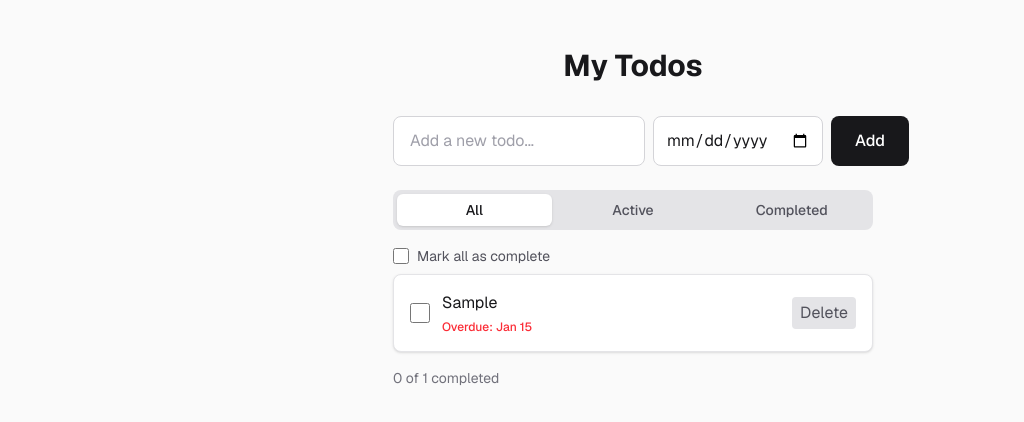
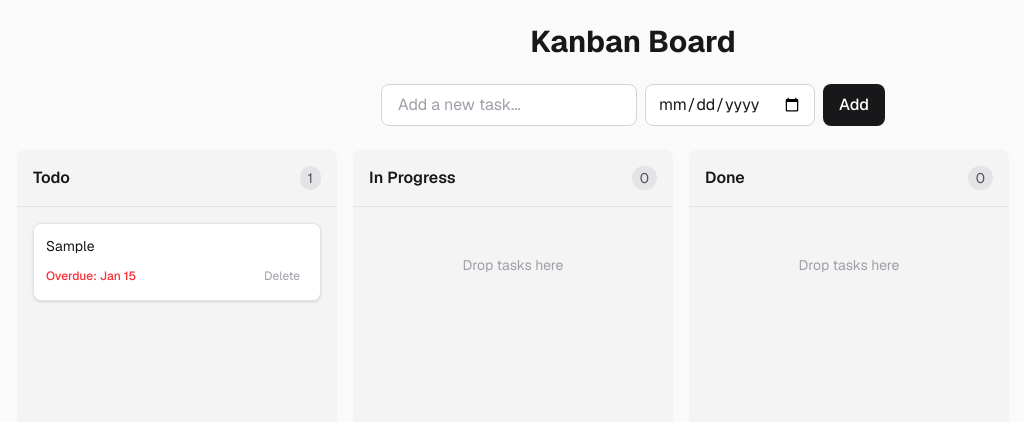
Before and after one commit to evisdren/test-app, a Next.js app: page / in a window 1280 px wide. Both pictures are taken after typing "Sample", "2020-01-15" into the empty fields and a click on the button "Add". Shown: the top 422 px of the page, without its empty margins (7-1031 px from the left). Built offline with nearby package versions, Linux system fonts and the light colour scheme.

Commit message:
add kanban board
Entire-Checkpoint: f2a227b442e4

```diff
--- a/app/page.tsx
+++ b/app/page.tsx
@@ -1,24 +1,32 @@
 "use client";
 
-import { useState, useEffect } from "react";
+import { useState, useEffect, DragEvent } from "react";
+
+type Status = "todo" | "in-progress" | "done";
 
 interface Todo {
   id: number;
   text: string;
-  completed: boolean;
+  status: Status;
   dueDate?: string;
 }
 
-const STORAGE_KEY = "todos";
+const STORAGE_KEY = "kanban-todos";
 
-export default function Home() {
+const COLUMNS: { id: Status; title: string }[] = [
+  { id: "todo", title: "Todo" },
+  { id: "in-progress", title: "In Progress" },
+  { id: "done", title: "Done" },
+];
+
+export default function KanbanBoard() {
   const [todos, setTodos] = useState<Todo[]>([]);
+  const [isLoaded, setIsLoaded] = useState(false);
   const [inputValue, setInputValue] = useState("");
-  const [isLoaded, setIsLoaded] = useState(false);
-  const [filter, setFilter] = useState<"all" | "active" | "completed">("all");
+  const [dueDate, setDueDate] = useState("");
+  const [draggedId, setDraggedId] = useState<number | null>(null);
   const [editingId, setEditingId] = useState<number | null>(null);
   const [editText, setEditText] = useState("");
-  const [dueDate, setDueDate] = useState("");
 
   // Load todos from localStorage on mount
   useEffect(() => {
@@ -40,32 +48,51 @@ export default function Home() {
     if (inputValue.trim() === "") return;
     setTodos([
       ...todos,
-      { id: Date.now(), text: inputValue.trim(), completed: false, dueDate: dueDate || undefined },
+      {
+        id: Date.now(),
+        text: inputValue.trim(),
+        status: "todo",
+        dueDate: dueDate || undefined,
+      },
     ]);
     setInputValue("");
     setDueDate("");
   };
 
-  const toggleTodo = (id: number) => {
-    setTodos(
-      todos.map((todo) =>
-        todo.id === id ? { ...todo, completed: !todo.completed } : todo
-      )
-    );
+  const handleKeyDown = (e: React.KeyboardEvent) => {
+    if (e.key === "Enter") {
+      addTodo();
+    }
   };
 
   const deleteTodo = (id: number) => {
     setTodos(todos.filter((todo) => todo.id !== id));
   };
 
-  const clearCompleted = () => {
-    setTodos(todos.filter((todo) => !todo.completed));
+  const handleDragStart = (e: DragEvent<HTMLDivElement>, id: number) => {
+    setDraggedId(id);
+    e.dataTransfer.effectAllowed = "move";
   };
 
-  const handleKeyDown = (e: React.KeyboardEvent) => {
-    if (e.key === "Enter") {
-      addTodo();
-    }
+  const handleDragOver = (e: DragEvent<HTMLDivElement>) => {
+    e.preventDefault();
+    e.dataTransfer.dropEffect = "move";
+  };
+
+  const handleDrop = (e: DragEvent<HTMLDivElement>, status: Status) => {
+    e.preventDefault();
+    if (draggedId === null) return;
+
+    setTodos(
+      todos.map((todo) =>
+        todo.id === draggedId ? { ...todo, status } : todo
+      )
+    );
+    setDraggedId(null);
+  };
+
+  const handleDragEnd = () => {
+    setDraggedId(null);
   };
 
   const startEditing = (todo: Todo) => {
@@ -97,17 +124,6 @@ export default function Home() {
     }
   };
 
-  const toggleAll = () => {
-    const allCompleted = todos.every((t) => t.completed);
-    setTodos(todos.map((todo) => ({ ...todo, completed: !allCompleted })));
-  };
-
-  const filteredTodos = todos.filter((todo) => {
-    if (filter === "active") return !todo.completed;
-    if (filter === "completed") return todo.completed;
-    return true;
-  });
-
   const isOverdue = (dueDate?: string) => {
     if (!dueDate) return false;
     const today = new Date();
@@ -120,86 +136,74 @@ export default function Home() {
     return date.toLocaleDateString(undefined, { month: "short", day: "numeric" });
   };
 
+  const getColumnTodos = (status: Status) =>
+    todos.filter((todo) => todo.status === status);
+
   return (
-    <div className="flex min-h-screen items-start justify-center bg-zinc-50 py-12 font-sans dark:bg-zinc-900">
-      <main className="w-full max-w-lg px-4">
-        <h1 className="mb-8 text-center text-3xl font-bold text-zinc-900 dark:text-zinc-50">
-          My Todos
+    <div className="flex min-h-screen flex-col bg-zinc-50 p-6 font-sans dark:bg-zinc-900">
+      <header className="mb-6">
+        <h1 className="text-center text-3xl font-bold text-zinc-900 dark:text-zinc-50">
+          Kanban Board
         </h1>
+      </header>
 
-        <div className="mb-6 flex gap-2">
+      <div className="mb-6 flex justify-center gap-2">
         <input
           type="text"
           value={inputValue}
           onChange={(e) => setInputValue(e.target.value)}
           onKeyDown={handleKeyDown}
-            placeholder="Add a new todo..."
-            className="flex-1 rounded-lg border border-zinc-300 bg-white px-4 py-3 text-zinc-900 placeholder-zinc-400 focus:border-zinc-500 focus:outline-none dark:border-zinc-600 dark:bg-zinc-800 dark:text-zinc-50 dark:placeholder-zinc-500"
+          placeholder="Add a new task..."
+          className="w-64 rounded-lg border border-zinc-300 bg-white px-4 py-2 text-zinc-900 placeholder-zinc-400 focus:border-zinc-500 focus:outline-none dark:border-zinc-600 dark:bg-zinc-800 dark:text-zinc-50 dark:placeholder-zinc-500"
         />
         <input
           type="date"
           value={dueDate}
           onChange={(e) => setDueDate(e.target.value)}
-            className="rounded-lg border border-zinc-300 bg-white px-3 py-3 text-zinc-900 focus:border-zinc-500 focus:outline-none dark:border-zinc-600 dark:bg-zinc-800 dark:text-zinc-50"
+          className="rounded-lg border border-zinc-300 bg-white px-3 py-2 text-zinc-900 focus:border-zinc-500 focus:outline-none dark:border-zinc-600 dark:bg-zinc-800 dark:text-zinc-50"
         />
         <button
           onClick={addTodo}
-            className="rounded-lg bg-zinc-900 px-6 py-3 font-medium text-white transition-colors hover:bg-zinc-700 dark:bg-zinc-50 dark:text-zinc-900 dark:hover:bg-zinc-200"
+          className="rounded-lg bg-zinc-900 px-4 py-2 font-medium text-white transition-colors hover:bg-zinc-700 dark:bg-zinc-50 dark:text-zinc-900 dark:hover:bg-zinc-200"
         >
           Add
         </button>
       </div>
 
-        {todos.length > 0 && (
-          <div className="mb-4 flex gap-1 rounded-lg bg-zinc-200 p-1 dark:bg-zinc-700">
-            {(["all", "active", "completed"] as const).map((f) => (
-              <button
-                key={f}
-                onClick={() => setFilter(f)}
-                className={`flex-1 rounded-md px-3 py-1.5 text-sm font-medium capitalize transition-colors ${
-                  filter === f
-                    ? "bg-white text-zinc-900 shadow-sm dark:bg-zinc-800 dark:text-zinc-50"
-                    : "text-zinc-600 hover:text-zinc-900 dark:text-zinc-400 dark:hover:text-zinc-200"
+      <div className="flex flex-1 gap-4 overflow-x-auto pb-4">
+        {COLUMNS.map((column) => (
+          <div
+            key={column.id}
+            className="flex w-80 min-w-[320px] flex-col rounded-lg bg-zinc-100 dark:bg-zinc-800"
+            onDragOver={handleDragOver}
+            onDrop={(e) => handleDrop(e, column.id)}
+          >
+            <div className="flex items-center justify-between border-b border-zinc-200 p-4 dark:border-zinc-700">
+              <h2 className="font-semibold text-zinc-900 dark:text-zinc-50">
+                {column.title}
+              </h2>
+              <span className="rounded-full bg-zinc-200 px-2 py-0.5 text-sm text-zinc-600 dark:bg-zinc-700 dark:text-zinc-300">
+                {getColumnTodos(column.id).length}
+              </span>
+            </div>
+
+            <div className="flex-1 space-y-3 overflow-y-auto p-4">
+              {getColumnTodos(column.id).map((todo) => (
+                <div
+                  key={todo.id}
+                  draggable
+                  onDragStart={(e) => handleDragStart(e, todo.id)}
+                  onDragEnd={handleDragEnd}
+                  className={`cursor-grab rounded-lg border bg-white p-3 shadow-sm transition-all active:cursor-grabbing dark:bg-zinc-700 ${
+                    draggedId === todo.id
+                      ? "border-zinc-400 opacity-50 dark:border-zinc-500"
+                      : "border-zinc-200 hover:border-zinc-300 dark:border-zinc-600 dark:hover:border-zinc-500"
+                  } ${
+                    todo.status === "done"
+                      ? "opacity-75"
+                      : ""
                   }`}
                 >
-                {f}
-              </button>
-            ))}
-          </div>
-        )}
-
-        {todos.length === 0 ? (
-          <p className="text-center text-zinc-500 dark:text-zinc-400">
-            No todos yet. Add one above!
-          </p>
-        ) : (
-          <>
-            <label className="mb-2 flex cursor-pointer items-center gap-2 text-sm text-zinc-600 dark:text-zinc-400">
-              <input
-                type="checkbox"
-                checked={todos.every((t) => t.completed)}
-                onChange={toggleAll}
-                className="h-4 w-4 cursor-pointer rounded border-zinc-300 accent-zinc-900 dark:border-zinc-600"
-              />
-              Mark all as {todos.every((t) => t.completed) ? "incomplete" : "complete"}
-            </label>
-            {filteredTodos.length === 0 ? (
-          <p className="text-center text-zinc-500 dark:text-zinc-400">
-            No {filter} todos.
-          </p>
-        ) : (
-          <ul className="space-y-2">
-              {filteredTodos.map((todo) => (
-                <li
-                  key={todo.id}
-                  className="flex items-center gap-3 rounded-lg border border-zinc-200 bg-white p-4 shadow-sm dark:border-zinc-700 dark:bg-zinc-800"
-                >
-                  <input
-                    type="checkbox"
-                    checked={todo.completed}
-                    onChange={() => toggleTodo(todo.id)}
-                    className="h-5 w-5 cursor-pointer rounded border-zinc-300 accent-zinc-900 dark:border-zinc-600"
-                  />
                   {editingId === todo.id ? (
                     <input
                       type="text"
@@ -208,65 +212,60 @@ export default function Home() {
                       onKeyDown={handleEditKeyDown}
                       onBlur={saveEdit}
                       autoFocus
-                      className="flex-1 rounded border border-zinc-300 bg-transparent px-2 py-1 text-zinc-900 focus:border-zinc-500 focus:outline-none dark:border-zinc-600 dark:text-zinc-50"
+                      className="w-full rounded border border-zinc-300 bg-transparent px-2 py-1 text-zinc-900 focus:border-zinc-500 focus:outline-none dark:border-zinc-600 dark:text-zinc-50"
                     />
                   ) : (
-                    <div className="flex flex-1 flex-col gap-1">
-                      <span
+                    <>
+                      <p
                         onDoubleClick={() => startEditing(todo)}
-                        className={`cursor-pointer ${
-                          todo.completed
+                        className={`mb-2 cursor-pointer text-sm ${
+                          todo.status === "done"
                             ? "text-zinc-400 line-through dark:text-zinc-500"
                             : "text-zinc-900 dark:text-zinc-50"
                         }`}
                       >
                         {todo.text}
-                      </span>
-                      {todo.dueDate && (
+                      </p>
+                      <div className="flex items-center justify-between">
+                        {todo.dueDate ? (
                           <span
                             className={`text-xs ${
-                            todo.completed
+                              todo.status === "done"
                                 ? "text-zinc-400 dark:text-zinc-500"
                                 : isOverdue(todo.dueDate)
-                              ? "text-red-500 font-medium"
+                                ? "font-medium text-red-500"
                                 : "text-zinc-500 dark:text-zinc-400"
                             }`}
                           >
-                          {isOverdue(todo.dueDate) && !todo.completed ? "Overdue: " : "Due: "}
+                            {isOverdue(todo.dueDate) && todo.status !== "done"
+                              ? "Overdue: "
+                              : "Due: "}
                             {formatDate(todo.dueDate)}
                           </span>
-                      )}
-                    </div>
+                        ) : (
+                          <span />
                         )}
                         <button
                           onClick={() => deleteTodo(todo.id)}
-                    className="rounded bg-zinc-200 px-2 py-1 text-zinc-600 transition-colors hover:bg-zinc-300 hover:text-red-500 dark:bg-zinc-700 dark:text-zinc-400 dark:hover:bg-zinc-600 dark:hover:text-red-400"
+                          className="rounded px-2 py-1 text-xs text-zinc-400 transition-colors hover:bg-zinc-100 hover:text-red-500 dark:hover:bg-zinc-600 dark:hover:text-red-400"
                         >
                           Delete
                         </button>
-                </li>
-              ))}
-            </ul>
-            )}
+                      </div>
                     </>
                   )}
+                </div>
+              ))}
 
-        {todos.length > 0 && (
-          <div className="mt-4 flex items-center justify-between text-sm text-zinc-500 dark:text-zinc-400">
-            <span>
-              {todos.filter((t) => t.completed).length} of {todos.length} completed
-            </span>
-            {todos.some((t) => t.completed) && (
-              <button
-                onClick={clearCompleted}
-                className="text-zinc-500 underline hover:text-zinc-700 dark:text-zinc-400 dark:hover:text-zinc-200"
-              >
-                Clear completed
-              </button>
+              {getColumnTodos(column.id).length === 0 && (
+                <p className="py-8 text-center text-sm text-zinc-400 dark:text-zinc-500">
+                  Drop tasks here
+                </p>
               )}
             </div>
-        )}
-      </main>
+          </div>
+        ))}
+      </div>
     </div>
   );
 }
```
Lines whose indentation alone changed are shown as unchanged.
